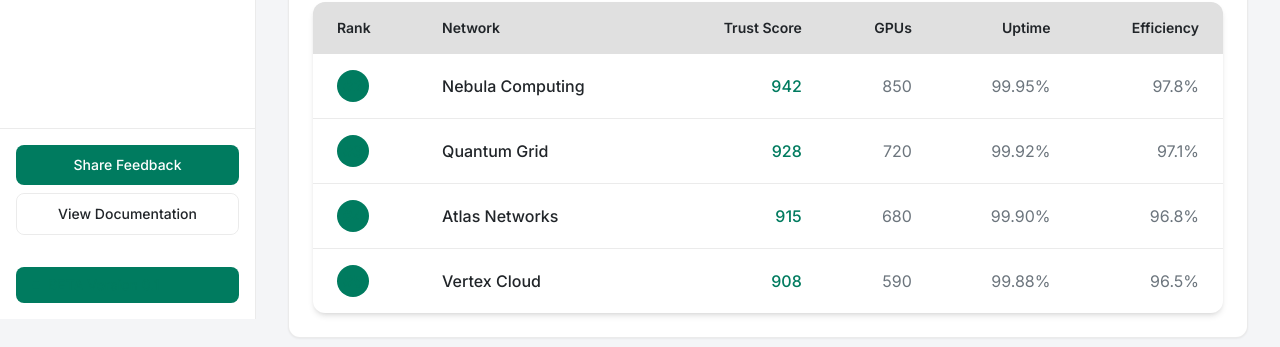
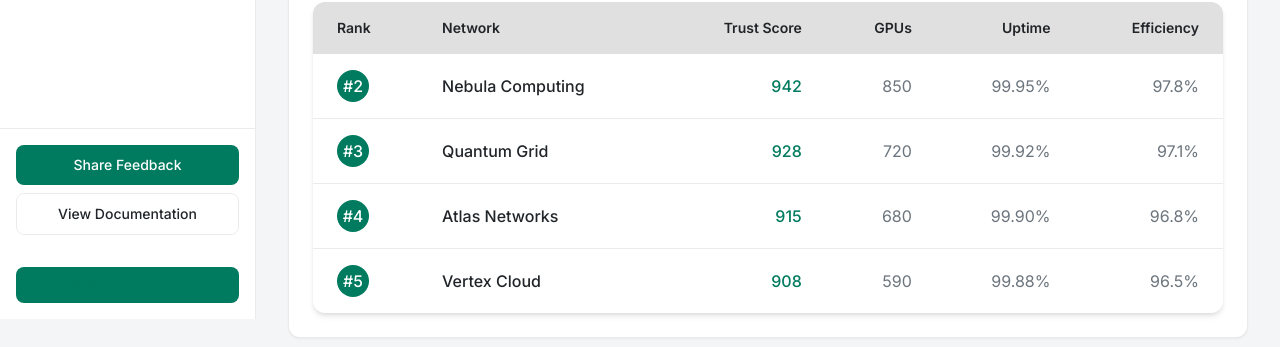
Before and after one commit to aabdel0181/quok.it, a Next.js app in the folder soc/: page /beta in a window 1280 px wide. Shown: the part 481-828 px from the top of the page. Built offline with nearby package versions, Linux system fonts and the light colour scheme.

Commit message:
fix: contrast issues on leaderboard

```diff
--- a/soc/src/app/components/LeaderboardPanel.tsx
+++ b/soc/src/app/components/LeaderboardPanel.tsx
@@ -181,8 +181,8 @@ export const LeaderboardPanel = () => {
                 <td className="px-6 py-4">
                   <div className="flex items-center gap-2">
                     <div
-                      className="w-8 h-8 rounded-full bg-[var(--primary)] bg-opacity-10
-                                  flex items-center justify-center text-[var(--primary)] font-medium"
+                      className="w-8 h-8 rounded-full bg-[var(--primary)]
+                    flex items-center justify-center text-white font-medium"
                     >
                       #{runner.rank}
                     </div>
```
